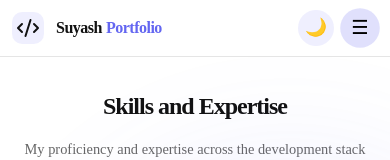
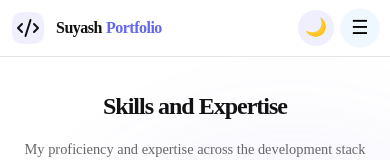
Before and after one commit to Suyash-Batham/suyash-batham-portfolio, a React (Create React App) app: page /skills in a window 390 px wide. In both pictures the pointer is over the button "Toggle menu". Shown: the top 160 px of the page. Built offline with nearby package versions, Linux system fonts and the light colour scheme.

Commit message:
fixed toggle buttons for dark theme

```diff
--- a/src/components/Navbar/Navbar.css
+++ b/src/components/Navbar/Navbar.css
@@ -142,6 +142,13 @@
   transform: scale(1.1);
 }
 
+.app.dark .theme-toggle {
+  background-color: aliceblue;
+}
+.app.dark .theme-toggle:hover {
+  background-color: aliceblue;
+}
+
 /* Mobile Controls */
 .nav-mobile-controls {
   display: flex;
@@ -169,11 +176,13 @@
   transition: all 0.3s ease;
   padding: 0;
   line-height: 1;
+  background-color: aliceblue;
 }
 
 .menu-toggle:hover {
   background: rgba(99, 102, 241, 0.2);
   transform: scale(1.1);
+  background-color: aliceblue;
 }
 
 .menu-toggle:active {
```
